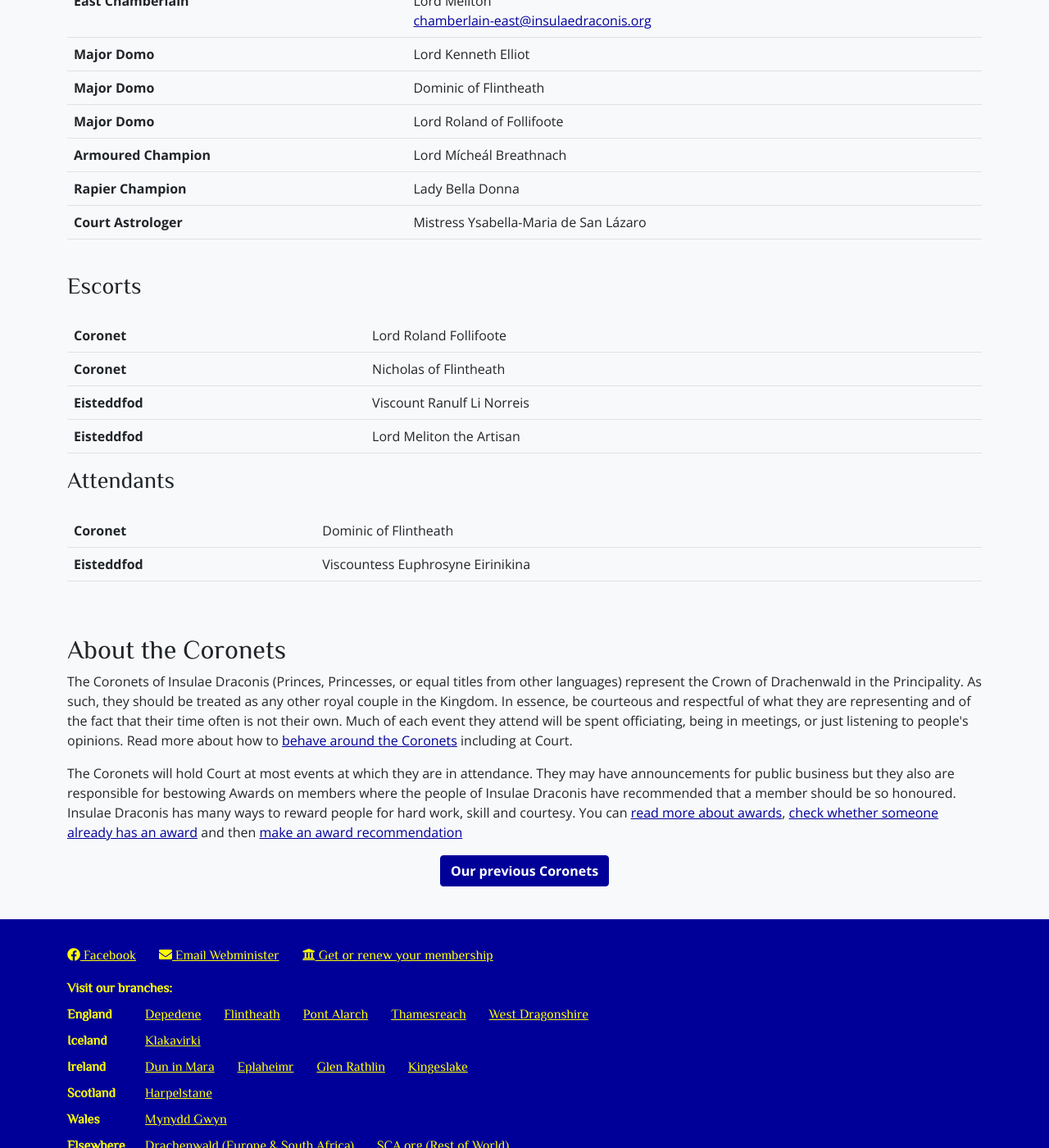
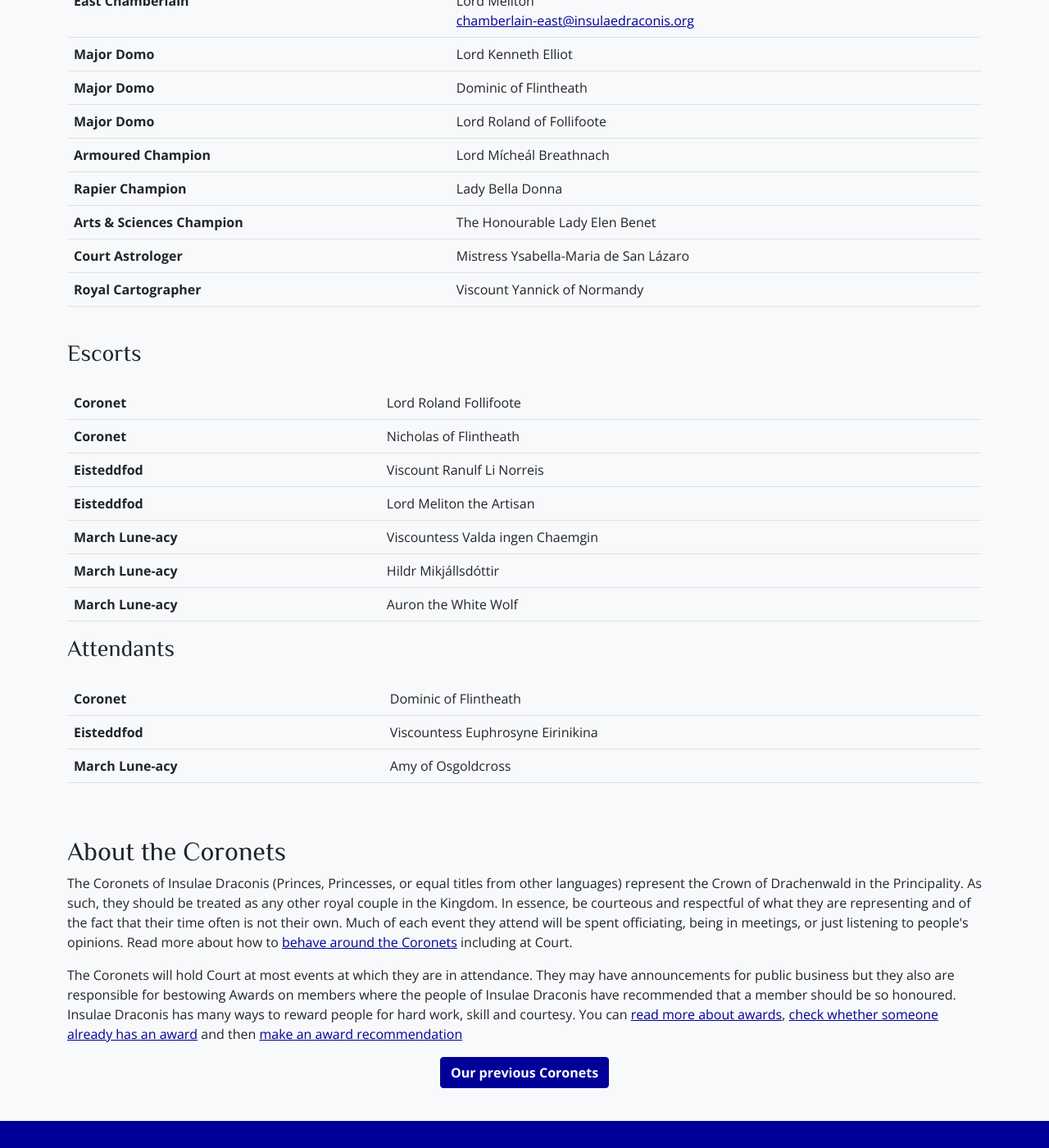
Before and after one commit to drachenwald/insulae-draconis, a Jekyll site: the page built from coronet/index.md, in a window 1280 px wide and 1400 px high, scrolled down 1803 px. Shown: the whole window at 82% size. Built offline with Jekyll 4.4.1, drawn with Linux system fonts in a browser that asks for light colours; comment, search, counter and statistics services are not loaded.

Commit message:
Update index.md
Update to attendants and retinue at March Lune-acy - thank you!

```diff
--- a/coronet/index.md
+++ b/coronet/index.md
@@ -131,10 +131,24 @@ prevurl:
         </td>
       </tr>
      <tr>
+        <td><strong>Arts & Sciences Champion</strong>
+        </td>
+        <td>
+        The Honourable Lady Elen Benet
+        </td>
+      </tr>
+     <tr>
         <td><strong>Court Astrologer</strong>
         </td>
         <td>
         Mistress Ysabella-Maria de San Lázaro
+        </td>
+      </tr>
+     <tr>
+        <td><strong>Royal Cartographer</strong>
+        </td>
+        <td>
+        Viscount Yannick of Normandy
         </td>
       </tr>
     </tbody>
@@ -160,6 +174,18 @@ prevurl:
         <td><strong>Eisteddfod</strong></td>
         <td>Lord Meliton the Artisan</td>
       </tr>
+       <tr>
+        <td><strong>March Lune-acy</strong></td>
+        <td>Viscountess Valda ingen Chaemgin</td>
+      </tr>
+       <tr>
+        <td><strong>March Lune-acy</strong></td>
+        <td>Hildr Mikjállsdóttir</td>
+      </tr>
+       <tr>
+        <td><strong>March Lune-acy</strong></td>
+        <td>Auron the White Wolf</td>
+      </tr>
   </tbody>
 </table>
     <h3>Attendants</h3>
@@ -174,9 +200,12 @@ prevurl:
         <td><strong>Eisteddfod</strong></td>
         <td>Viscountess Euphrosyne Eirinikina</td>
       </tr>
+      <tr>
+        <td><strong>March Lune-acy</strong></td>
+        <td>Amy of Osgoldcross</td>
+      </tr>
   </tbody>
 </table>
-
 <br />
 <br />
   <h2>About the Coronets</h2>
```
